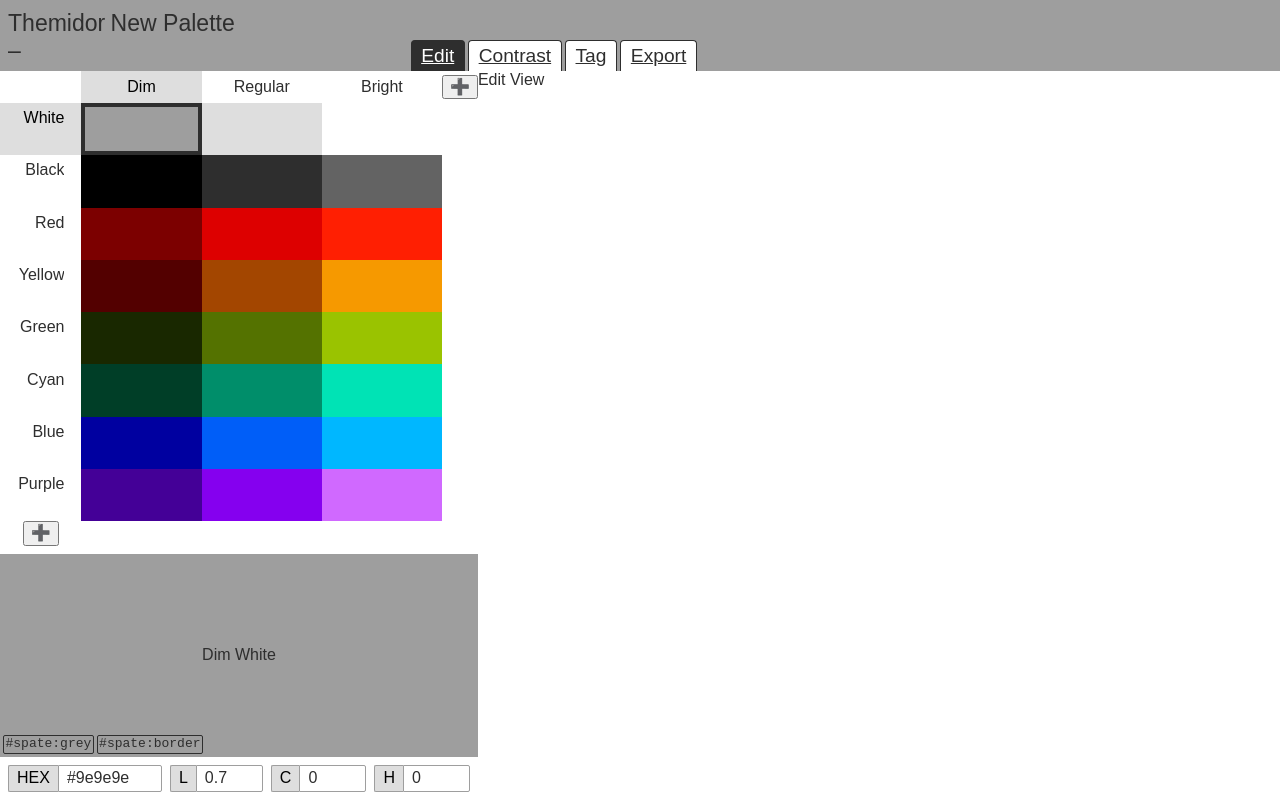
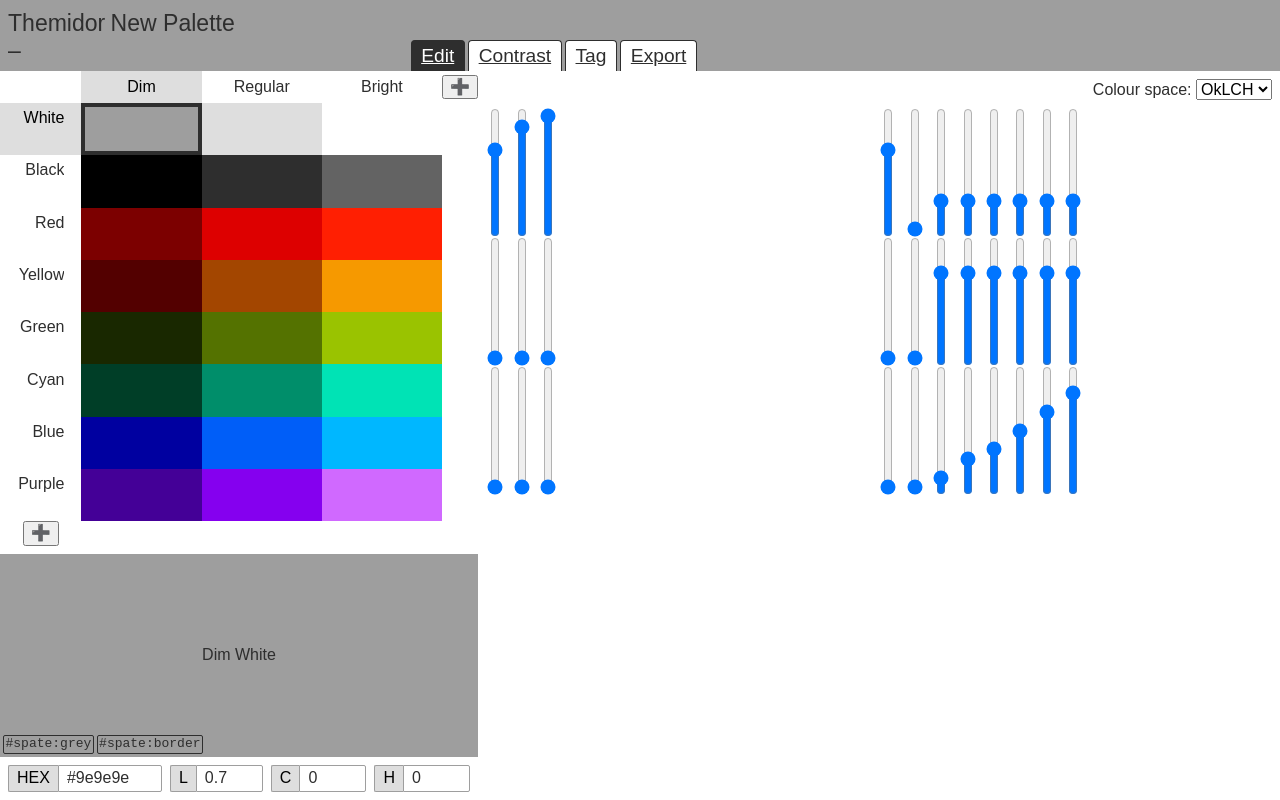
Before and after one commit to krendil/themidor, a Vue app: page /edit in a window 1280 px wide. Built offline with nearby package versions, Linux system fonts and the light colour scheme; a web font is replaced by a local one.

Commit message:
WIP - add sliders as actual sliders

```diff
--- /dev/null
+++ b/src/components/SliderSet.vue
@@ -0,0 +1,98 @@
+<script setup lang="ts">
+import type { PaletteMember } from '@/models/palette';
+import { usePaletteStore } from '@/stores/palette';
+import { formatCss, getMode, type Color, type Mode } from 'culori';
+import { computed } from 'vue';
+
+const props = defineProps<{
+  channel: string,
+  shade: number,
+  hue: number,
+  axis: 'hues' | 'shades',
+  colourSpace: Mode
+}>();
+
+const paletteStore = usePaletteStore();
+
+function getColours(): (PaletteMember | null)[] {
+  if (props.axis === 'hues') {
+    return paletteStore.palette.colours[props.hue];
+  } else {
+    return paletteStore.palette.colours.map(hue => hue[props.shade]);
+  }
+}
+
+const range = computed(() => {
+  const definition = getMode(props.colourSpace);
+  if( 'ranges' in definition ) {
+    return definition.ranges[props.channel];
+  } else {
+    return [0, 1]; // Default range if not defined
+  }
+});
+
+</script>
+
+<template>
+  <div class="slider-set">
+    <div v-for="(colour, index) in getColours()" :key="index" class="slider">
+      <input v-if="colour"
+        type="range" :min="range[0]" :max="range[1]" v-model="colour.colour[props.channel]"
+        step="0.001" orient="vertical"
+        class="colour-transition"
+        :style="{ '--slider-colour': formatCss(colour.colour) }"
+        />
+    </div>
+  </div>
+</template>
+
+<style scoped>
+
+.slider-set {
+  display: flex;
+  flex-direction: row;
+  gap: 0.5rem;
+}
+
+.slider {
+  writing-mode: vertical-rl;
+  direction: rtl;
+}
+
+input[type=range] {
+  border-style: none;
+  transition: all 150ms;
+}
+
+ /* Special styling for WebKit/Blink */
+input[type=range]::-webkit-slider-thumb {
+  -webkit-appearance: none;
+  border: 2px solid #000000;
+  height: 16px;
+  width: 16px;
+  border-radius: 10px;
+  background: var(--slider-colour, #f0f);
+  cursor: pointer;
+  margin-top: -14px; /* You need to specify a margin in Chrome, but in Firefox and IE it is automatic */
+}
+
+/* All the same stuff for Firefox */
+input[type=range]::-moz-range-thumb {
+  border: 2px solid #000000;
+  height: 16px;
+  width: 16px;
+  border-radius: 10px;
+  background: var(--slider-colour, #f0f);
+  cursor: pointer;
+  margin-top: -14px; /* You need to specify a margin in Chrome, but in Firefox and IE it is automatic */
+    transition-property: all;
+    transition-duration: 1500ms;
+}
+
+input[type=range]::-moz-range-progress {
+  background-color: var(--slider-colour, #f0f);
+  width: 20px;
+    transition-property: all;
+    transition-duration: 1500ms;
+}
+</style>
--- a/src/views/EditView.vue
+++ b/src/views/EditView.vue
@@ -1,10 +1,60 @@
 <script setup lang="ts">
+import { ref, defineModel, reactive, computed } from 'vue';
+import { type Mode, getMode } from 'culori';
+import SliderSet from '@/components/SliderSet.vue';
+import { usePaletteStore } from '@/stores/palette';
+
+const paletteStore = usePaletteStore();
+const colourSpace = defineModel<Mode>({default: "oklch"});
+
+const channels = computed( () => getMode(colourSpace.value).channels.filter( c => c !== 'alpha' ) );
+
 </script>
 
 
 <template>
-  Edit View
+  <div id="edit-view">
+    <div class="align-right">
+      <label>Colour space:
+        <select v-model="colourSpace">
+          <option value="oklch">OkLCH</option>
+          <option value="okhsv">OkHSV</option>
+          <option value="okhsl">OkHSl</option>
+          <option value="hsv">HSV</option>
+          <option value="hsl">HSL</option>
+          <option value="rgb">sRGB</option>
+        </select>
+      </label>
+    </div>
+    <div id="slider-grid">
+      <template v-for="channel in channels">
+        <SliderSet
+          :channel="channel"
+          :hue="paletteStore.selectedHue" :shade="paletteStore.selectedShade" :colour-space="colourSpace"
+          axis="hues" class="sliders"></SliderSet>
+        <SliderSet
+          :channel="channel"
+          :hue="paletteStore.selectedHue" :shade="paletteStore.selectedShade" :colour-space="colourSpace"
+          axis="shades" class="sliders"></SliderSet>
+      </template>
+    </div>
+  </div>
 </template>
 
 <style>
+
+#edit-view {
+  display: flex;
+  flex-direction: column;
+  gap: 0.5rem;
+  padding: 0.5rem;
+  height: 100%;
+  min-height: 0;
+}
+
+#slider-grid {
+  display: grid;
+  grid-template: 1fr / 1fr 1fr;
+}
+
 </style>
```
